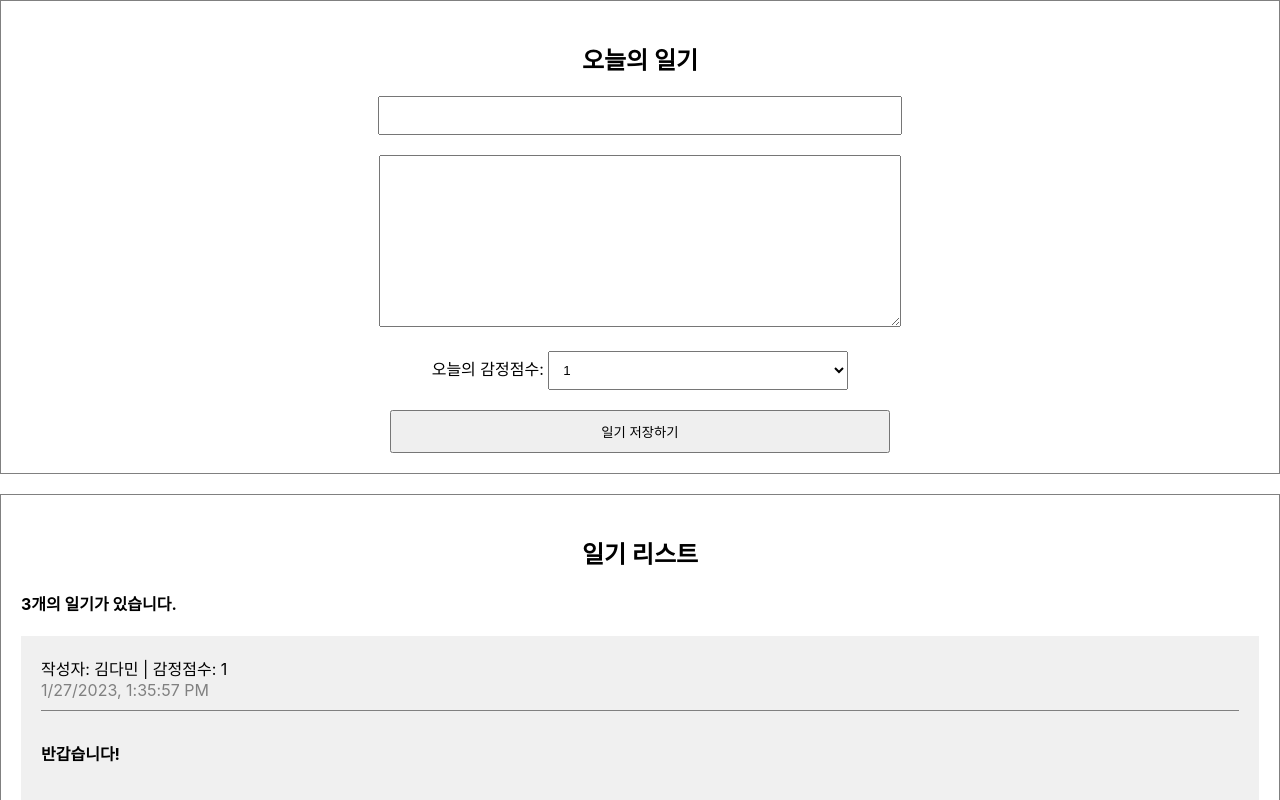
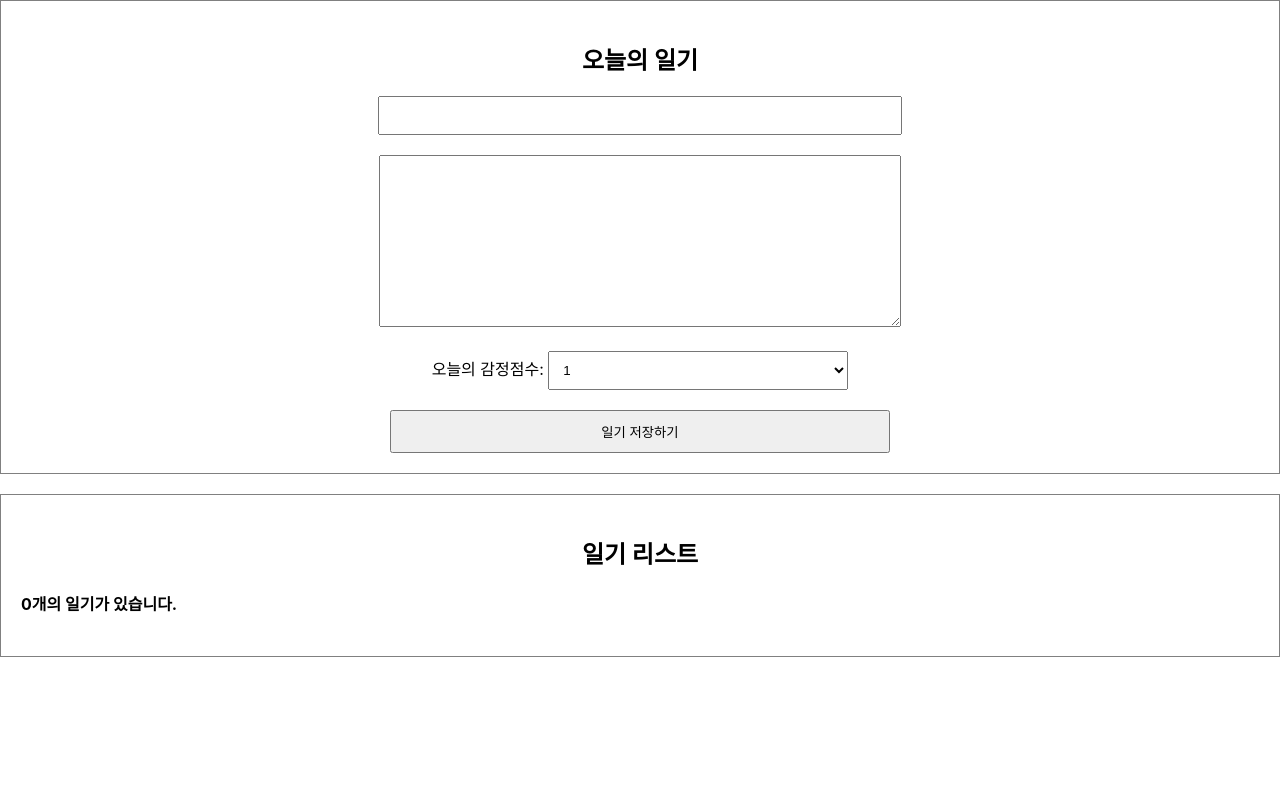
Before and after one commit to dobyming/diary-app, a React (Create React App) app: page / in a window 1280 px wide. Shown: the top 800 px of the page. Built offline with nearby package versions, Linux system fonts and the light colour scheme.

Commit message:
사용자 입력에 따른 데이터 추가 기능 구현

```diff
--- a/src/App.js
+++ b/src/App.js
@@ -1,36 +1,30 @@
+import { useRef,useState } from 'react';
 import './App.css';
 import DiaryEditor from './DiaryEditor';
 import DiaryList from './DiaryList';
 
-const dummyList = [
-  {
-    id: 1,
-    author:"김다민",
-    content: "반갑습니다!",
-    emotion: 1,
-    created_date: new Date().getTime(),
-  },
-  {
-    id: 2,
-    author:"배주현",
-    content: "반갑습니다",
-    emotion: 3,
-    created_date: new Date().getTime(),
-  },
-  {
-    id: 3,
-    author:"강슬기",
-    content: "반갑습니닿!",
-    emotion: 2,
-    created_date: new Date().getTime(),
-  }
-]
+const App = () => {
+  const [data,setData] = useState([]); //현재 state인 data를 diaryList로 넘기고, 상태변화는 Editor에서 props로 넘겨져 이뤄진다.
 
-const App = () => {
+  const dataId = useRef(0); //id를 리스트에 넘겨줘야 함
+
+  const onCreate = (author,content,emotion) => {
+    const created_date = new Date().getTime();
+    const newItem = {
+      author,
+      content,
+      emotion,
+      created_date,
+      id: dataId.current
+    }
+    dataId.current += 1;
+    setData([newItem,...data]); //newItem이 맨 위에 추가되도록 setData 매개변수로 전달
+  };
+
   return (
     <div className="App">
-      <DiaryEditor/>
-      <DiaryList diaryList={dummyList}/>
+      <DiaryEditor onCreate={onCreate}/> {/* 일기 작성 건들을 prop으로 넘겨줌 */}
+      <DiaryList diaryList={data}/>
     </div>
   );
 }
--- a/src/DiaryEditor.js
+++ b/src/DiaryEditor.js
@@ -1,6 +1,6 @@
 import { useRef, useState } from 'react';
 
-const DiaryEditor = () => {
+const DiaryEditor = ({onCreate}) => {
     const authorInput = useRef(); //aurhorInput객체는 current Property에 접근
     const contentInput = useRef();
 
@@ -30,6 +30,7 @@
             contentInput.current.focus();
             return;
         }
+        onCreate(state.author,state.content,state.emotion);
         alert('저장 성공');
     }
 
```
